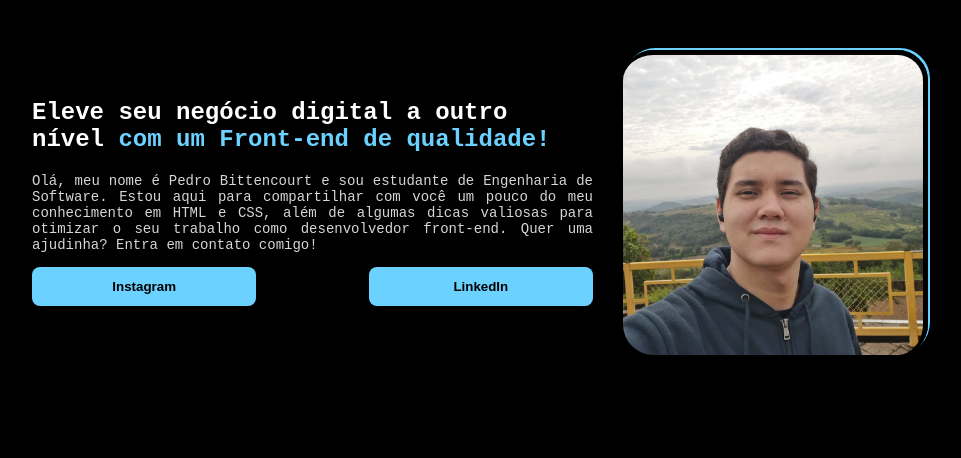
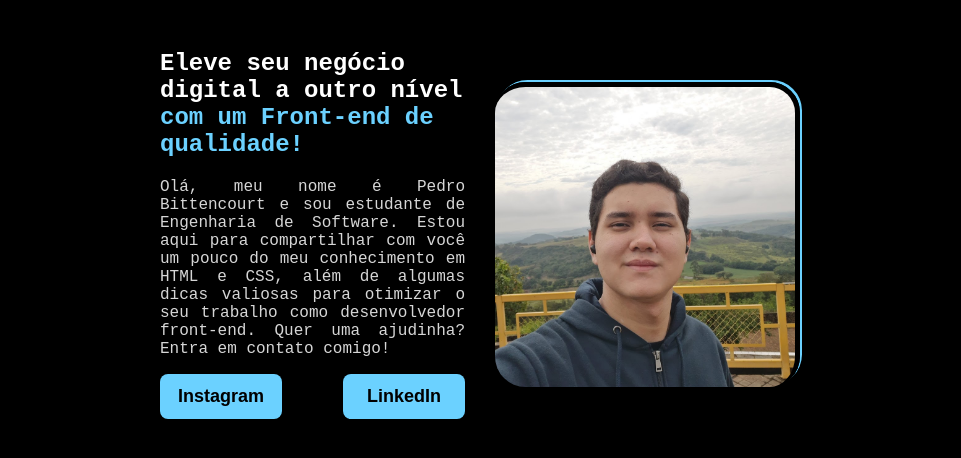
Before and after one commit to pBittencourtS/semana7_atv11, a plain HTML site: page sec.html in a window 1280 px wide. Shown: the whole page, without its empty margins (160-1121 px from the left). Drawn offline with Linux system fonts and the light colour scheme.

Commit message:
update: diminuindo width da pagina secundaria

```diff
--- a/style.css
+++ b/style.css
@@ -29,7 +29,7 @@ p{
     text-align: justify;
     font-family: 'Roboto Mono', monospace;
     font-style: arial;
-    font-size: 14px;
+    font-size: 16px;
     color: rgb(214, 214, 214);
 }
 
@@ -56,7 +56,7 @@ a:hover{
     background: black;
     margin: 0 auto;
     padding-top: 50px;
-    max-width: 70%;
+    max-width: 50%;
     color: #fff;
 }
 
@@ -109,6 +109,7 @@ a:hover{
     cursor: pointer;
     width: 40%;
     font-weight: bold;
+    font-size: 18px;
     transition-duration: 0.2s
 }
 
```
Also changed, not shown: sec.html (line endings or trailing spaces).
